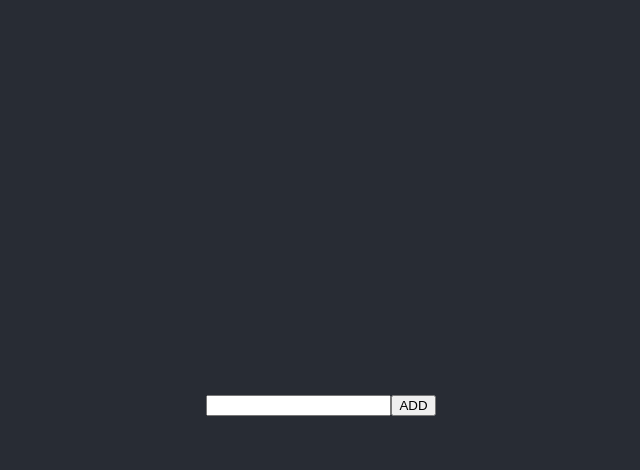
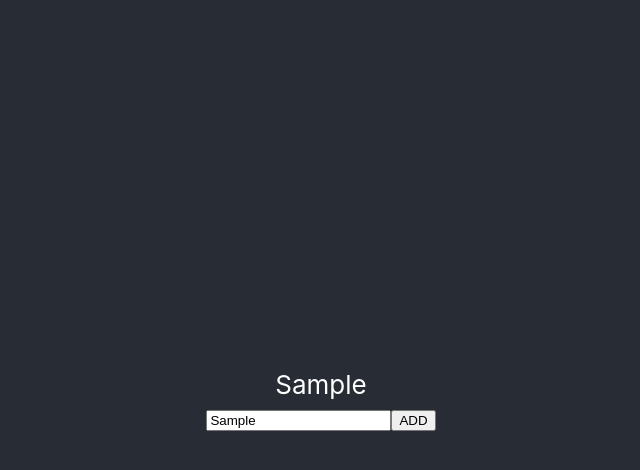
Before and after one commit to twwo/react_todolist, a React (Create React App) app: page / in a window 1280 px wide. Both pictures are taken after typing "Sample" into the empty fields and a click on the button "ADD". Shown: the top 470 px of the page, without its empty margins (319-959 px from the left). Built offline with nearby package versions, Linux system fonts and the light colour scheme.

Commit message:
[TODOLIST][Shao, Christopher] feature: implement todo and todoList

```diff
--- a/src/App.js
+++ b/src/App.js
@@ -1,12 +1,14 @@
 import React from 'react';
 import './App.css';
 import TodoFormContainer from './containers/TodoFormContainer'
-
+import TodoListContainer from './containers/TodoListContainer'
 function App() {
   return (
     <div className="App">
       <header className="App-header">
+        <TodoListContainer />
         <TodoFormContainer />
+
       </header>
     </div>
   );
--- a/src/components/Todo/index.jsx
+++ b/src/components/Todo/index.jsx
@@ -4,6 +4,7 @@ export default class Todo extends React.Component{
 
     render(){
         return (
+            console.log(this.props),
             <span>{this.props.value}</span>
         )
     }
--- a/src/components/TodoForm/index.jsx
+++ b/src/components/TodoForm/index.jsx
@@ -1,16 +1,25 @@
 import React from "react";
 
 class TodoForm extends React.Component {
+  constructor(props){
+    super(props)
+    this.state={value:""}
+  }
+
   addTodo = (event) => {
-    this.props.addTodo(event.target.value);
-    document.getElementById("value").value = "";
+    this.props.addTodo(this.state.value);
+    //document.getElementById("value").value = "";
   };
+
+  changeValue = (event) => {
+    this.setState({value:event.target.value})
+  }
 
   render() {
     return (
       <div>
-        <input id="value" type="text" />
-        <button value="add" onClick={this.addTodo}>
+        <input id="value" type="text" onChange={this.changeValue}/>
+        <button onClick={this.addTodo}>
           ADD
         </button>
       </div>
--- a/src/components/TodoList/index.jsx
+++ b/src/components/TodoList/index.jsx
@@ -1,13 +1,18 @@
-import Todo from '../Todo'
-import React from 'react'
+import Todo from "../Todo";
+import React from "react";
 
-class TodoList extends React.Component{
+export default class TodoList extends React.Component {
+    constructor(props){
+        super(props)
+    }
 
-    render(){
-        return(
-            new Array(this.props.todoList.length).map((todo,index) => {
-                <Todo value={todo} key={index} />
-            })
-        )
-    }
+  render() {
+    return (
+
+        this.props.todoList.map((todo, index) => (
+            <div><Todo value={todo} key={index} /><br /></div>
+        ))
+
+    );
+  }
 }
--- a/src/containers/TodoListContainer.jsx
+++ b/src/containers/TodoListContainer.jsx
@@ -0,0 +1,9 @@
+import { connect } from 'react-redux';
+import TodoList from '../components/TodoList'
+
+const mapStateToProps = (state) => ({
+    todoList:state.TodoList,
+    length : state.TodoList.length
+})
+
+export default connect(mapStateToProps)(TodoList)
--- a/src/reducers/TodoList.js
+++ b/src/reducers/TodoList.js
@@ -1,7 +1,7 @@
 const todoList = (state = [], action) => {
     switch (action.type) {
         case 'ADD_TODO':
-            return [...state, action.value];
+            return [...state , action.value];
         default:
             return state;
     }
```
